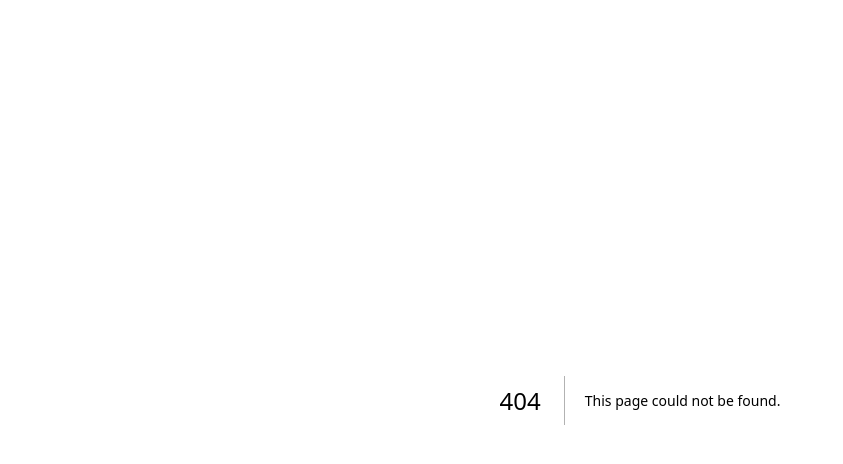
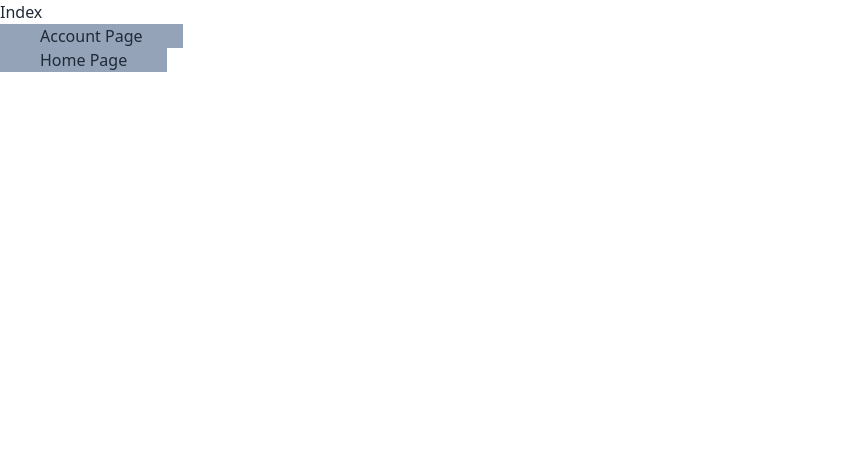
Before and after one commit to richmondnkrumah/mini-project, a Next.js app: page / in a window 1280 px wide. Before the commit this address had no page. Shown: the top 464 px of the page, without its empty margins (0-843 px from the left). Built offline with nearby package versions, Linux system fonts and the light colour scheme.

Commit message:
added test pages

```diff
--- /dev/null
+++ b/src/app/error/page.tsx
@@ -0,0 +1,3 @@
+export default function ErrorPage() {
+  return <p>Sorry, something went wrong</p>
+}
--- /dev/null
+++ b/src/app/page.tsx
@@ -0,0 +1,21 @@
+import Link from 'next/link'
+import React from 'react'
+
+type Props = {}
+
+const Index = (props: Props) => {
+  return (
+    <main>Index
+      <div className='h-50 w-fit px-10 bg-slate-400 text-center'>
+
+      <Link href={"/account"} >Account Page</Link>
+      </div>
+      <div className='h-50 w-fit px-10 bg-slate-400 text-center'>
+
+      <Link href={"/home"} >Home Page</Link>
+      </div>
+    </main>
+  )
+}
+
+export default Index
```
